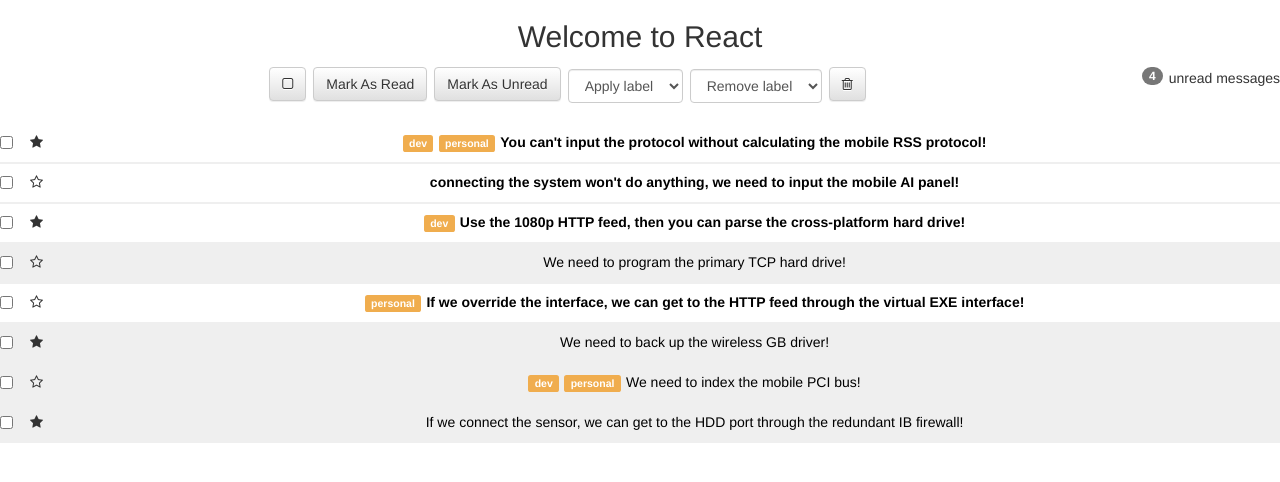
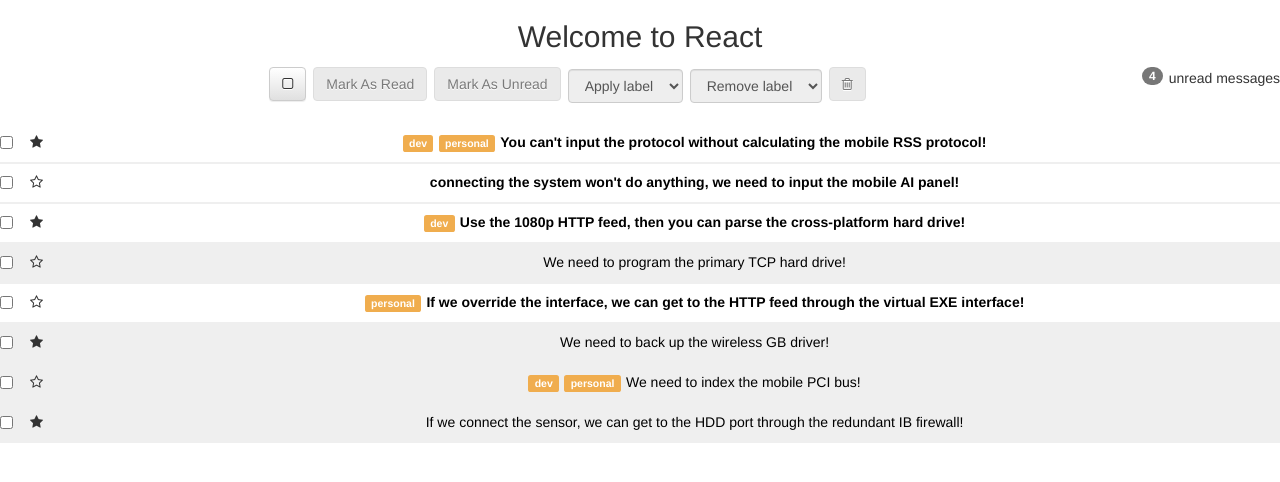
Before and after one commit to jhlindell/react-inbox, a React (Create React App) app: page / in a window 1280 px wide. Shown: the top 482 px of the page. Built offline with nearby package versions, Linux system fonts and the light colour scheme.

Commit message:
disable buttons based on selected items working

```diff
--- a/src/App.js
+++ b/src/App.js
@@ -7,6 +7,7 @@ import MessageList from './components/messageList.js';
 class App extends Component {
 state = {
     bulkStatus: 'fa fa-square-o',
+    selectedItemCount: 0,
     messages: [
     {
       "id": 1,
@@ -104,6 +105,7 @@ state = {
     event.persist();
     message.checked = !message.checked;
     this.checkBulkStatus();
+    this.getSelectedItemCount();
     this.setState({messages:this.state.messages});
   }
 
@@ -140,11 +142,14 @@ state = {
       for(let j = 0; j< messages.length; j++) {
         messages[j].checked = true;
       }
+      this.checkBulkStatus();
     } else {
       for(let k = 0; k< messages.length; k++) {
         messages[k].checked = false;
       }
+      this.checkBulkStatus();
     }
+    this.getSelectedItemCount();
     this.setState({messages:this.state.messages});
   }
 
@@ -175,6 +180,7 @@ state = {
         messages.splice(i ,1);
       }
     }
+    this.getSelectedItemCount();
     this.setState({messages:this.state.messages});
   }
 
@@ -185,6 +191,17 @@ state = {
       }
       return acc;
     }, 0);
+  }
+
+  getSelectedItemCount = () => {
+    let messages = this.state.messages;
+    let count = 0;
+    for(let i = 0; i < messages.length; i++){
+      if(messages[i].checked){
+        ++count;
+      }
+    }
+    this.setState({selectedItemCount:count});
   }
 
   render() {
@@ -198,7 +215,8 @@ state = {
           addLabel={this.addLabel}
           removeLabel={this.removeLabel}
           deleteMessage={this.deleteMessage}
-          unreadCount={this.getUnreadCount()}/>
+          unreadCount={this.getUnreadCount()}
+          selectedItemCount={this.state.selectedItemCount}/>
 
           <MessageList messages={this.state.messages} changeReadState={this.changeReadState} onCheckChange={this.onCheckChange}
           onStarChange={this.onStarChange}/>
--- a/src/components/toolbar.js
+++ b/src/components/toolbar.js
@@ -15,29 +15,31 @@ class Toolbar extends React.Component {
             <i className={this.props.bulkStatus}></i>
           </button>
 
-          <button className="btn btn-default" onClick={this.props.markRead}>
+          <button className="btn btn-default" onClick={this.props.markRead}
+          disabled={!this.props.selectedItemCount}>
             Mark As Read
           </button>
 
-          <button className="btn btn-default" onClick={this.props.markUnread}>
+          <button className="btn btn-default" onClick={this.props.markUnread}
+          disabled={!this.props.selectedItemCount}>
             Mark As Unread
           </button>
 
-          <select className="form-control label-select" onChange={(e) => {this.props.addLabel(e.target.value)}}>
+          <select className="form-control label-select" onChange={(e) => {this.props.addLabel(e.target.value)}} disabled={!this.props.selectedItemCount}>
             <option>Apply label</option>
             <option value="dev">dev</option>
             <option value="personal">personal</option>
             <option value="gschool">gschool</option>
           </select>
 
-          <select className="form-control label-select" onChange={(e) => {this.props.removeLabel(e.target.value)}}>
+          <select className="form-control label-select" onChange={(e) => {this.props.removeLabel(e.target.value)}} disabled={!this.props.selectedItemCount}>
             <option>Remove label</option>
             <option value="dev">dev</option>
             <option value="personal">personal</option>
             <option value="gschool">gschool</option>
           </select>
 
-          <button className="btn btn-default" onClick={this.props.deleteMessage}>
+          <button className="btn btn-default" onClick={this.props.deleteMessage} disabled={!this.props.selectedItemCount}>
             <i className="fa fa-trash-o"></i>
           </button>
         </div>
```
